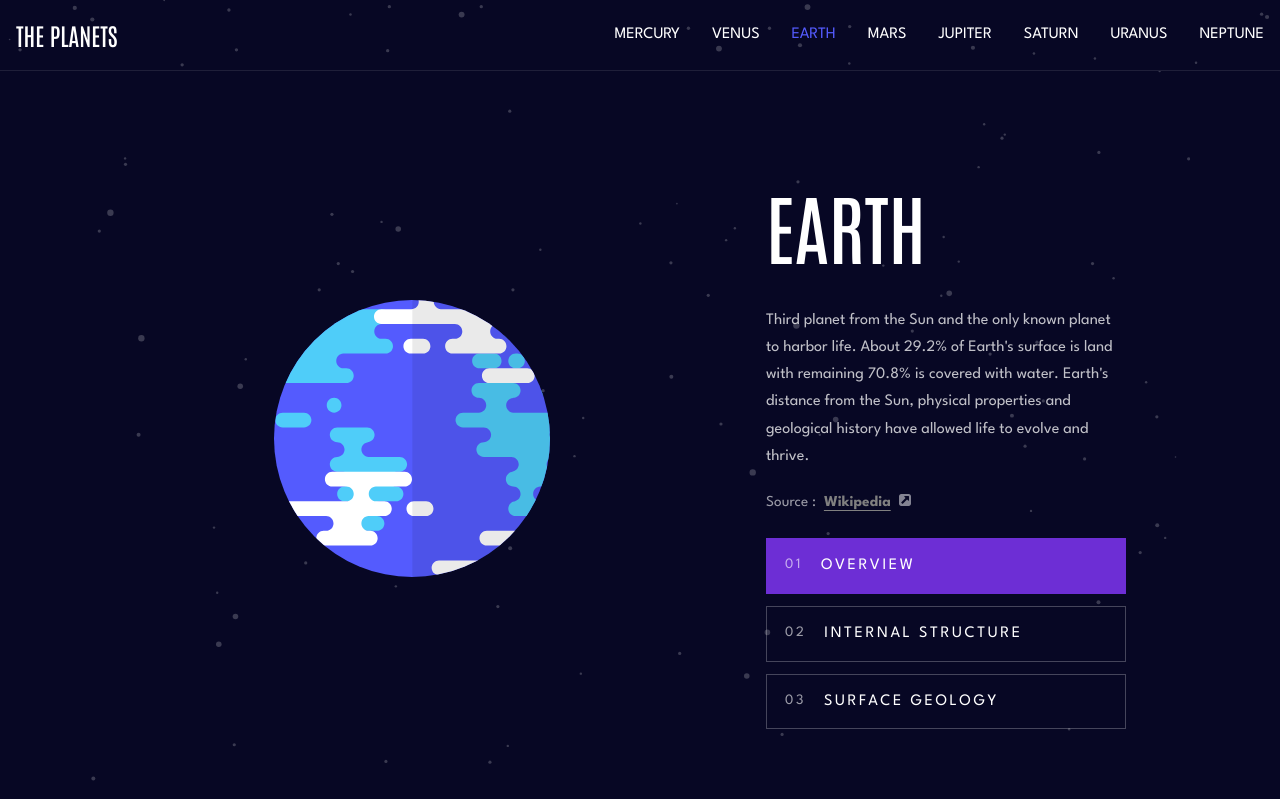
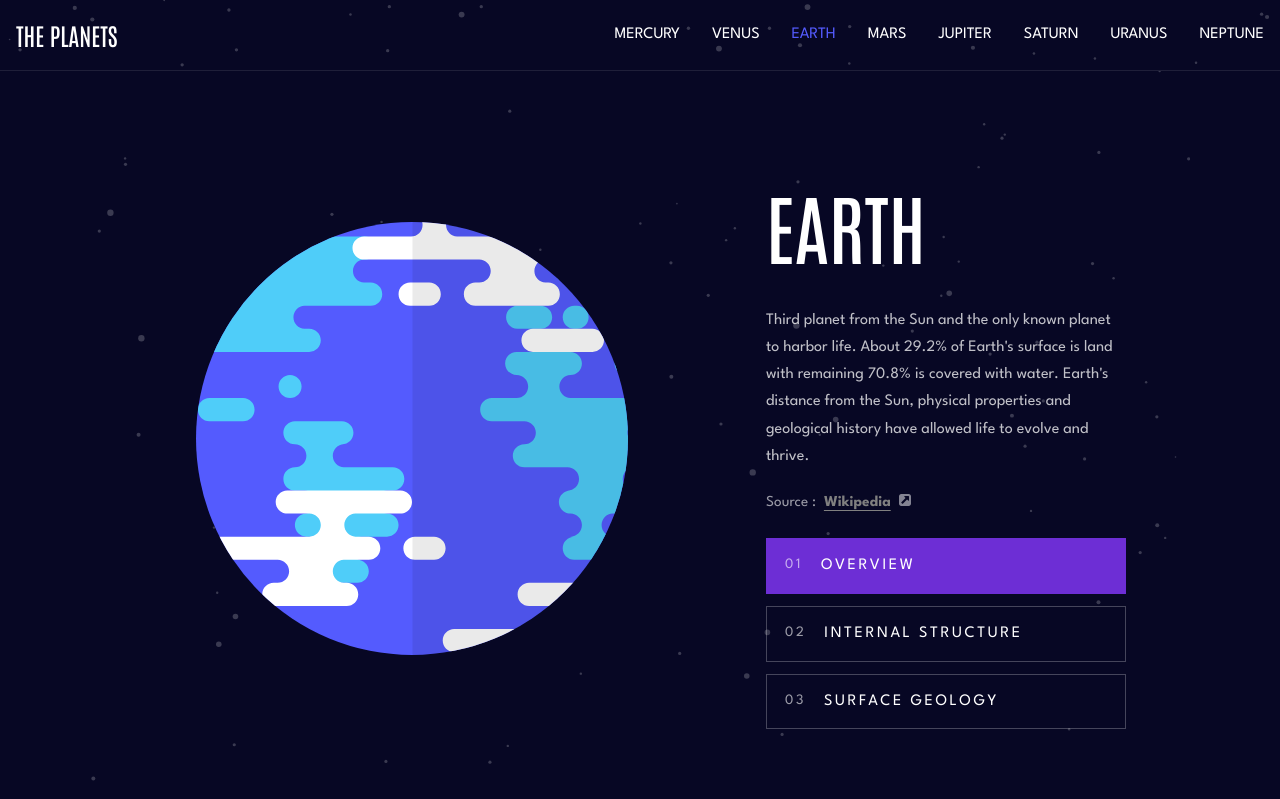
Before and after one commit to aproskur/planets-vue, a Vue app: page /#/planet/earth in a window 1280 px wide. Shown: the top 799 px of the page. Built offline with nearby package versions, Linux system fonts and the light colour scheme.

Commit message:
fix desktop image sizes and positioning

```diff
--- a/src/views/PlanetInfo.vue
+++ b/src/views/PlanetInfo.vue
@@ -107,7 +107,7 @@ const planetSize = computed(() => {
 </script>
 
 <template>
-  <main v-if="planet" class="planet-info">
+      <main v-if="planet" class="planet-info" :data-planet="planet.name?.toLowerCase()">
     <div class="planet-info__selector planet-info__selector--mobile">
       <PlanetViewSelector
         v-model="currentView"
@@ -179,6 +179,7 @@ const planetSize = computed(() => {
   <main v-else class="planet-info planet-info--empty">
     <p>Planet data not found.</p>
   </main>
+
 </template>
 
 <style scoped>
@@ -400,8 +401,16 @@ const planetSize = computed(() => {
   }
 
   .planet-info__visual {
-    width: calc(var(--planet-size, 150px) * 1.6);
+    width: calc(var(--planet-size, 150px) * 2.5);
   }
+
+  .planet-info__geology {
+  bottom: -20%;
+}
+
+  .planet-info[data-planet="jupiter"] .planet-info__geology { bottom: 2%; }
+  .planet-info[data-planet="saturn"] .planet-info__geology { bottom: -4%; }
+
 
   .planet-info__stats {
     grid-template-columns: repeat(4, minmax(0, 1fr));
```
